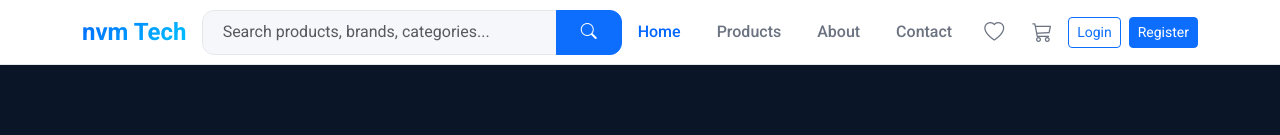
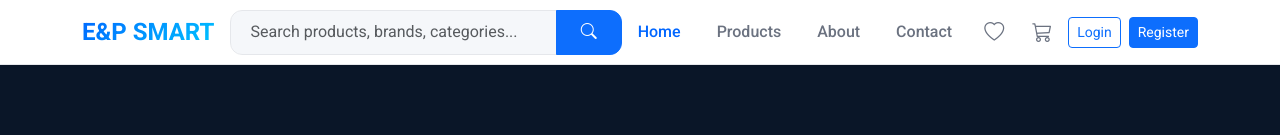
Before and after one commit to ragulkumar1116-source/E-commerce, a plain HTML site: page index.html in a window 1280 px wide. Shown: the top 135 px of the page. Drawn offline with nearby package versions, Linux system fonts and the light colour scheme; no server answers.

Commit message:
Update index.html

```diff
--- a/index.html
+++ b/index.html
@@ -3,7 +3,7 @@
 <head>
   <meta charset="UTF-8">
   <meta name="viewport" content="width=device-width, initial-scale=1.0">
-  <title>nvm Tech</title>
+  <title>E&P SMART</title>
   <link href="https://cdn.jsdelivr.net/npm/bootstrap@5.3.3/dist/css/bootstrap.min.css" rel="stylesheet">
   <link href="https://cdn.jsdelivr.net/npm/bootstrap-icons@1.11.3/font/bootstrap-icons.min.css" rel="stylesheet">
   <link href="https://fonts.googleapis.com/css2?family=Inter:wght@300;400;500;600;700;800&family=Roboto:wght@300;400;500;700&display=swap" rel="stylesheet">
@@ -25,7 +25,7 @@
     <div class="container">
       <a class="navbar-brand" href="index.html">
         <img src="" alt="Logo" id="navLogo" style="height:32px" class="d-none">
-        <span id="navBrandName">nvm Tech</span>
+        <span id="navBrandName">E&P SMART</span>
       </a>
       <div class="d-flex align-items-center d-lg-none gap-1">
         <a href="wishlist.html" class="nav-icon-btn"><i class="bi bi-heart"></i></a>
@@ -249,7 +249,7 @@
       <div class="row g-4">
         <div class="col-lg-4 col-md-6">
           <div class="footer-brand">
-            <h4 id="footerBrandName" class="fw-bold mb-2 text-white">nvm Tech</h4>
+            <h4 id="footerBrandName" class="fw-bold mb-2 text-white">E&P SMART</h4>
             <p id="footerTagline" class="text-muted small">Your Trusted Partner for Electrical & Industrial Solutions</p>
           </div>
           <div class="footer-contact mt-3 small text-muted">
@@ -295,7 +295,7 @@
       </div>
       <hr class="border-secondary mt-4 mb-3">
       <div class="footer-bottom d-flex flex-column flex-md-row justify-content-between align-items-center">
-        <p class="mb-0 small">&copy; <span id="footerYear">2026</span> <span id="footerCopyright">nvm Tech</span>. All Rights Reserved.</p>
+        <p class="mb-0 small">&copy; <span id="footerYear">2026</span> <span id="footerCopyright">E&P SMART</span>. All Rights Reserved.</p>
         <p class="mb-0 small text-muted">Designed for Electrical & Industrial Automations</p>
       </div>
     </div>
```
